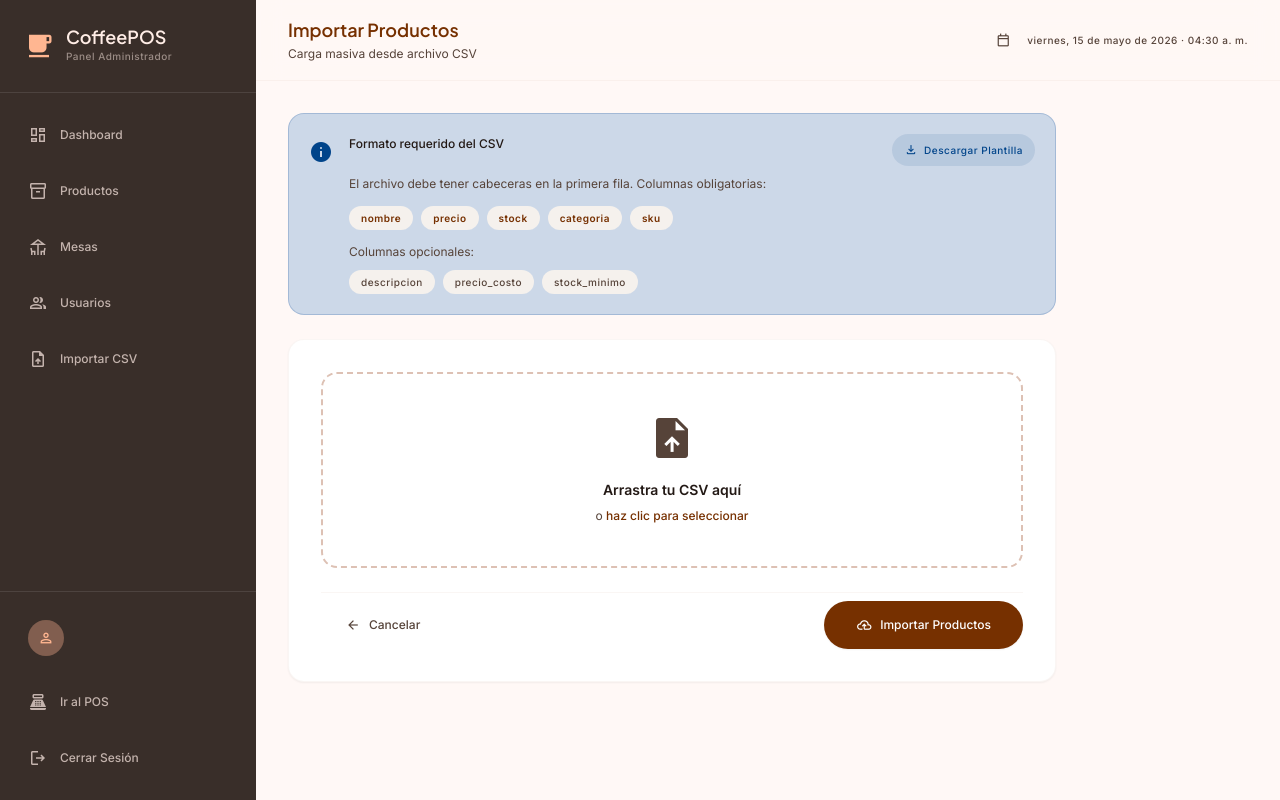
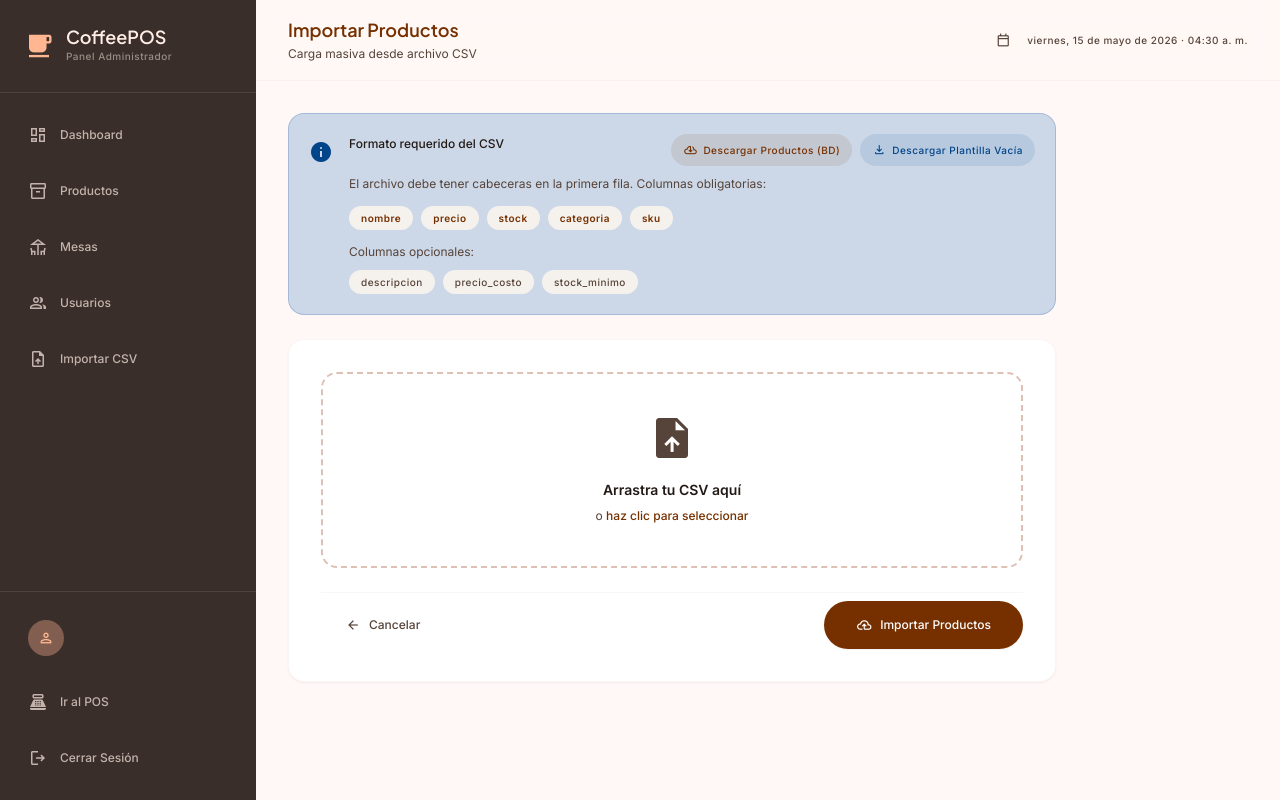
Before and after one commit to crespitosoff/CoffeePOS, a Python web app: template app/templates/admin/product_import.html in a window 1280 px wide. Run offline with Jinja, Linux system fonts and the light colour scheme; the template is opened without the code that fills it, so the values that code supplies are empty; some libraries are stand-ins or nearby versions.

Commit message:
feat: implement admin dashboard, product management CRUD, and CSV import/export functionality  servidor y requirements

```diff
--- a/app/routes/admin.py
+++ b/app/routes/admin.py
@@ -44,7 +44,8 @@ def dashboard():
             start_date=start_date,
             end_date=end_date,
         )
-        suspicious_count = len(suspicious)
+        deficit_count = sum(1 for s in audit_trail if s.get('difference') is not None and s.get('difference') < 0)
+        suspicious_count = len(suspicious) + deficit_count
 
         return render_template(
             'admin/dashboard.html',
--- a/app/templates/admin/dashboard.html
+++ b/app/templates/admin/dashboard.html
@@ -41,7 +41,7 @@
         <span class="material-symbols-outlined text-sm">filter_list</span>
         Aplicar
     </button>
-    <a href="{{ url_for('admin.dashboard') }}" class="flex items-center gap-2 px-5 py-2.5 border border-outline-variant text-on-surface-variant
+    <a href="{{ url_for('admin.dashboard', start_date=today.isoformat(), end_date=today.isoformat()) }}" class="flex items-center gap-2 px-5 py-2.5 border border-outline-variant text-on-surface-variant
               rounded-xl font-title-md text-title-md hover:bg-surface-container transition-colors">
         <span class="material-symbols-outlined text-sm">restart_alt</span>
         Hoy
@@ -56,7 +56,7 @@
     <div
         class="bg-surface-container-lowest rounded-2xl p-5 shadow-sm border border-outline-variant/15 flex flex-col gap-2">
         <div class="flex items-center justify-between">
-            <span class="font-label-md text-label-md text-on-surface-variant uppercase tracking-wider">Ventas Hoy</span>
+            <span class="font-label-md text-label-md text-on-surface-variant uppercase tracking-wider">Ventas</span>
             <span class="material-symbols-outlined text-primary text-xl"
                 style="font-variation-settings:'FILL' 1;">payments</span>
         </div>
--- a/app/templates/admin/product_import.html
+++ b/app/templates/admin/product_import.html
@@ -20,13 +20,22 @@
         <div class="flex flex-col gap-2 flex-1">
             <div class="flex items-start justify-between gap-4">
                 <p class="font-title-md text-title-md text-on-surface">Formato requerido del CSV</p>
+                <div class="flex flex-col sm:flex-row gap-2">
+                    <a href="{{ url_for('admin.export_catalog') }}"
+                       class="flex-shrink-0 flex items-center gap-1.5 px-3 py-1.5 rounded-lg
+                              bg-primary/10 text-primary hover:bg-primary/20 transition-colors
+                              font-label-md text-label-md whitespace-nowrap">
+                        <span class="material-symbols-outlined text-sm">cloud_download</span>
+                        Descargar Productos (BD)
+                    </a>
                     <a href="{{ url_for('admin.download_csv_template') }}"
                        class="flex-shrink-0 flex items-center gap-1.5 px-3 py-1.5 rounded-lg
                               bg-tertiary/10 text-tertiary hover:bg-tertiary/20 transition-colors
                               font-label-md text-label-md whitespace-nowrap">
                         <span class="material-symbols-outlined text-sm">download</span>
-                    Descargar Plantilla
+                        Descargar Plantilla Vacía
                     </a>
+                </div>
             </div>
             <p class="font-body-lg text-body-lg text-on-surface-variant">
                 El archivo debe tener cabeceras en la primera fila. Columnas obligatorias:
```
Also changed, not shown: requirements.txt (added, +28 -0 lines). Lines whose indentation alone changed are shown as unchanged.
